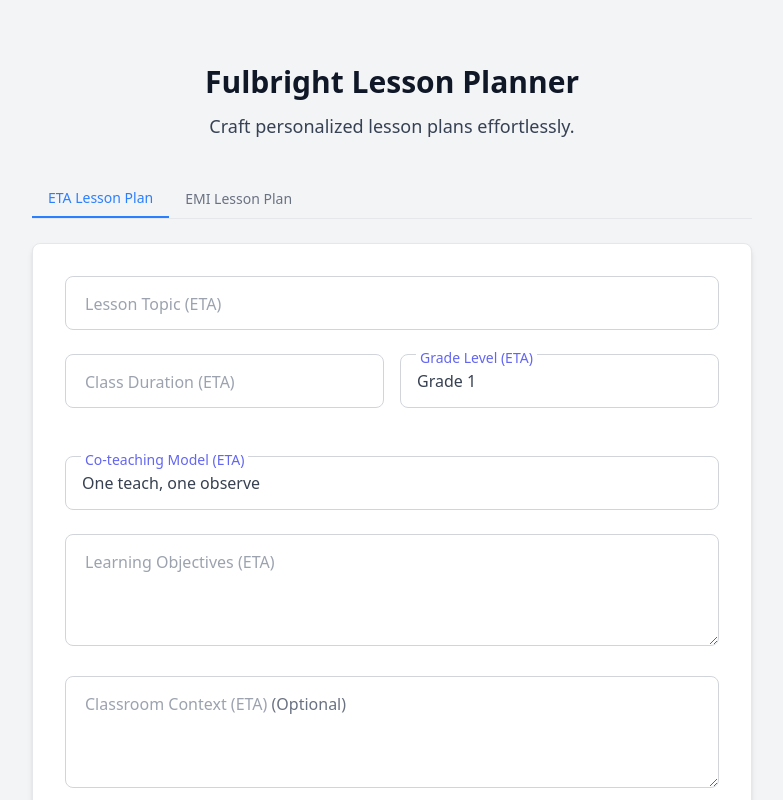
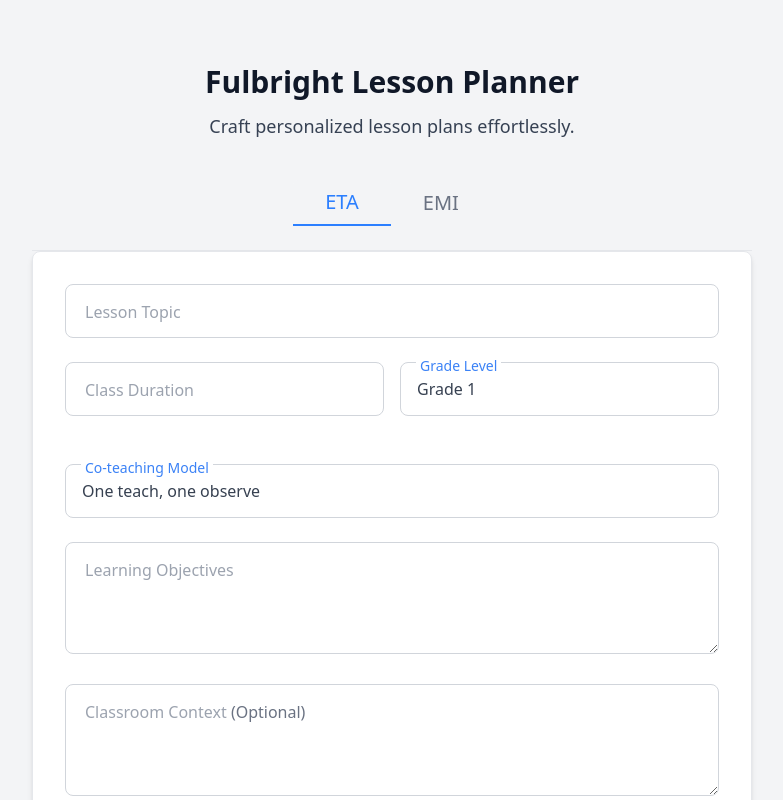
Before and after one commit to larrygrpolanco/ETA-lesson-planner, a SvelteKit app: page / in a window 1280 px wide. Shown: the top 800 px of the page, without its empty margins (248-1031 px from the left). Built offline with nearby package versions, Linux system fonts and the light colour scheme.

Commit message:
Two Forms Complete!

```diff
--- a/src/app.css
+++ b/src/app.css
@@ -28,6 +28,16 @@
 	border-radius: 0.25rem; /* Softened label background radius */
 }
 
+/* ETA Form Specific Styles */
+.eta-form .peer:focus + label,
+.eta-form .peer:not(:placeholder-shown) + label {
+	color: #3b82f6; /* Blue-500 for ETA forms */
+}
+
+.eta-form .input-field:focus {
+	border-color: #3b82f6; /* Blue-500 for ETA forms */
+}
+
 /* Custom classes - Modernized */
 .input-group {
 	position: relative;
@@ -55,7 +65,12 @@
 }
 
 .input-field:focus {
-	border-color: #6366f1; /* Indigo-500 for focus border */
+	border-color: #6366f1; /* Indigo-500 for EMI forms (default) */
+	outline: none;
+	box-shadow: 0 0 0 2px rgba(99, 102, 241, 0.25); /* Indigo-500 with opacity for focus shadow */
+}
+.eta-form .input-field:focus {
+	border-color: #3b82f6; /* Blue-500 for ETA forms */
 	outline: none;
 	box-shadow: 0 0 0 2px rgba(99, 102, 241, 0.25); /* Indigo-500 with opacity for focus shadow */
 }
@@ -78,7 +93,7 @@
 .submit-button {
 	width: 100%;
 	border-radius: 0.5rem; /* Slightly less rounded button */
-	background-color: #6366f1; /* Indigo-500 for button background */
+	background-color: #0284c7; /* sky-600 for button background */
 	padding: 0.875rem 1.5rem; /* Adjusted button padding */
 	font-size: 1rem; /* Slightly reduced button font size */
 	line-height: 1.5rem; /* Adjusted line height */
@@ -94,12 +109,12 @@
 }
 
 .submit-button:hover {
-	background-color: #4f46e5; /* Indigo-600 for hover */
+	background-color: #0369a1; /* Sky-700 for hover */
 }
 
 .submit-button:focus {
 	outline: none;
-	box-shadow: 0 0 0 2px rgba(99, 102, 241, 0.5); /* Indigo-500 with opacity for focus shadow */
+	box-shadow: 0 0 0 2px rgba(0, 194, 224, 0.5); /* Sky-500 with opacity for focus shadow */
 }
 
 .submit-button:disabled {
@@ -190,7 +205,7 @@
 	margin-bottom: 1rem; /* Spacing after code blocks */
 }
 
-.markdown-body pre code {
+.markdown-body pre > code {
 	background-color: transparent; /* Ensure code inside pre doesn't have background */
 	padding: 0; /* Reset padding for code inside pre */
 }
--- a/src/lib/components/EMILessonForm.svelte
+++ b/src/lib/components/EMILessonForm.svelte
@@ -1,4 +1,3 @@
-<!-- // src/lib/components/EMILessonForm.svelte -->
 <script>
 	import { marked } from 'marked';
 	import ProgressBar from '$lib/components/ProgressBar.svelte';
@@ -115,6 +114,7 @@
 	}
 </script>
 
+<div class="emi-form">
 	<form
 		on:submit|preventDefault={handleSubmit}
 		class="space-y-6 rounded-lg border border-gray-200 bg-white p-8 shadow-md"
@@ -129,7 +129,7 @@
 					class="input-field peer"
 					required
 				/>
-			<label for="emi-topic" class="input-label"> Lesson Topic (EMI) </label>
+				<label for="emi-topic" class="input-label"> Lesson Topic</label>
 			</div>
 		</div>
 
@@ -144,7 +144,7 @@
 						class="input-field peer"
 						required
 					/>
-				<label for="emi-classDuration" class="input-label"> Class Duration (EMI) </label>
+					<label for="emi-classDuration" class="input-label"> Class Duration</label>
 				</div>
 			</div>
 			<div class="form-group">
@@ -155,7 +155,7 @@
 						{/each}
 						<option>University</option>
 					</select>
-				<label for="emi-grade" class="input-label"> Grade Level (EMI) </label>
+					<label for="emi-grade" class="input-label"> Grade Level</label>
 				</div>
 			</div>
 		</div>
@@ -172,7 +172,7 @@
 						<option value={option}>{option}</option>
 					{/each}
 				</select>
-			<label for="emi-coTeachingModel" class="input-label"> Co-teaching Model (EMI) </label>
+				<label for="emi-coTeachingModel" class="input-label"> Co-teaching Model</label>
 			</div>
 		</div>
 
@@ -185,7 +185,7 @@
 					class="input-field peer h-28"
 					required
 				></textarea>
-			<label for="emi-objectives" class="input-label"> Learning Objectives (EMI) </label>
+				<label for="emi-objectives" class="input-label"> Learning Objectives</label>
 			</div>
 		</div>
 
@@ -198,7 +198,7 @@
 					class="input-field peer h-28"
 				></textarea>
 				<label for="emi-classDescription" class="input-label">
-				Classroom Context (EMI) <span class="text-gray-500">(Optional)</span>
+					Classroom Context <span class="text-gray-500">(Optional)</span>
 				</label>
 			</div>
 			<p class="mt-3 text-sm text-gray-600">
@@ -216,6 +216,7 @@
 			</button>
 		</div>
 	</form>
+</div>
 
 <!-- EMI Error Display -->
 {#if error}
--- a/src/lib/components/ETALessonForm.svelte
+++ b/src/lib/components/ETALessonForm.svelte
@@ -1,4 +1,3 @@
-<!-- // src/lib/components/ETALessonForm.svelte -->
 <script>
 	import { marked } from 'marked';
 	import ProgressBar from '$lib/components/ProgressBar.svelte';
@@ -115,6 +114,7 @@
 	}
 </script>
 
+<div class="eta-form">
 	<form
 		on:submit|preventDefault={handleSubmit}
 		class="space-y-6 rounded-lg border border-gray-200 bg-white p-8 shadow-md"
@@ -129,7 +129,7 @@
 					class="input-field peer"
 					required
 				/>
-			<label for="eta-topic" class="input-label"> Lesson Topic (ETA) </label>
+				<label for="eta-topic" class="input-label"> Lesson Topic</label>
 			</div>
 		</div>
 
@@ -144,7 +144,7 @@
 						class="input-field peer"
 						required
 					/>
-				<label for="eta-classDuration" class="input-label"> Class Duration (ETA) </label>
+					<label for="eta-classDuration" class="input-label"> Class Duration</label>
 				</div>
 			</div>
 			<div class="form-group">
@@ -155,7 +155,7 @@
 						{/each}
 						<option>University</option>
 					</select>
-				<label for="eta-grade" class="input-label"> Grade Level (ETA) </label>
+					<label for="eta-grade" class="input-label"> Grade Level</label>
 				</div>
 			</div>
 		</div>
@@ -172,7 +172,7 @@
 						<option value={option}>{option}</option>
 					{/each}
 				</select>
-			<label for="eta-coTeachingModel" class="input-label"> Co-teaching Model (ETA) </label>
+				<label for="eta-coTeachingModel" class="input-label"> Co-teaching Model</label>
 			</div>
 		</div>
 
@@ -185,7 +185,7 @@
 					class="input-field peer h-28"
 					required
 				></textarea>
-			<label for="eta-objectives" class="input-label"> Learning Objectives (ETA) </label>
+				<label for="eta-objectives" class="input-label"> Learning Objectives</label>
 			</div>
 		</div>
 
@@ -198,7 +198,7 @@
 					class="input-field peer h-28"
 				></textarea>
 				<label for="eta-classDescription" class="input-label">
-				Classroom Context (ETA) <span class="text-gray-500">(Optional)</span>
+					Classroom Context <span class="text-gray-500">(Optional)</span>
 				</label>
 			</div>
 			<p class="mt-3 text-sm text-gray-600">
@@ -216,6 +216,7 @@
 			</button>
 		</div>
 	</form>
+</div>
 
 <!-- ETA Error Display -->
 {#if error}
--- a/src/lib/components/ProgressBar.svelte
+++ b/src/lib/components/ProgressBar.svelte
@@ -26,7 +26,7 @@
 	{/if}
 	<div class="h-2.5 w-full rounded-full bg-gray-200">
 		<div
-			class="h-2.5 rounded-full bg-indigo-600 transition-all duration-500"
+			class="h-2.5 rounded-full bg-sky-600 transition-all duration-500"
 			style="width: {progressPercentage}%"
 		></div>
 	</div>
--- a/src/routes/+page.svelte
+++ b/src/routes/+page.svelte
@@ -1,4 +1,3 @@
-<!-- // src/routes/+page.svelte -->
 <script>
 	import ETALessonForm from '$lib/components/ETALessonForm.svelte';
 	import EMILessonForm from '$lib/components/EMILessonForm.svelte';
@@ -26,24 +25,33 @@
 		</div>
 
 		<!-- Tabs -->
-		<div class="mb-6 flex border-b border-gray-200">
+		<div class="mb-6 flex justify-center">
+			<!-- Removed border-b from here -->
 			<button
-				class="px-4 py-2 text-sm font-medium focus:outline-none {activeTab === 'eta'
-					? 'border-b-2 border-blue-500 text-blue-500'
+				class="<!-- Rounded top corners --> <!-- Smooth --> <!-- Subtle hover
+				background --> rounded-t-md px-8 py-2 text-xl
+				font-medium transition-colors duration-200 hover:bg-gray-50 focus:outline-none
+				{activeTab === 'eta'
+					? 'border-b-2 border-blue-500 bg-gray-100 text-blue-500' /* Active tab background */
 					: 'text-gray-500 hover:text-gray-700'}"
 				on:click={() => (activeTab = 'eta')}
 			>
-				ETA Lesson Plan
+				ETA
 			</button>
 			<button
-				class="px-4 py-2 text-sm font-medium focus:outline-none {activeTab === 'emi'
-					? 'border-b-2 border-blue-500 text-blue-500'
+				class="<!-- Rounded top corners --> <!-- Smooth --> <!-- Subtle hover
+				background --> rounded-t-md px-8 py-2 text-xl
+				font-medium transition-colors duration-200 hover:bg-gray-50 focus:outline-none
+				{activeTab === 'emi'
+					? 'border-b-2 border-indigo-500 bg-gray-100 text-indigo-500' /* Active tab background */
 					: 'text-gray-500 hover:text-gray-700'}"
 				on:click={() => (activeTab = 'emi')}
 			>
-				EMI Lesson Plan
+				EMI
 			</button>
 		</div>
+		<div class="border-b border-gray-200"></div>
+		<!-- Added border-b here separately -->
 
 		<!-- ETA Form -->
 		{#if activeTab === 'eta'}
```
Lines whose indentation alone changed are shown as unchanged.
